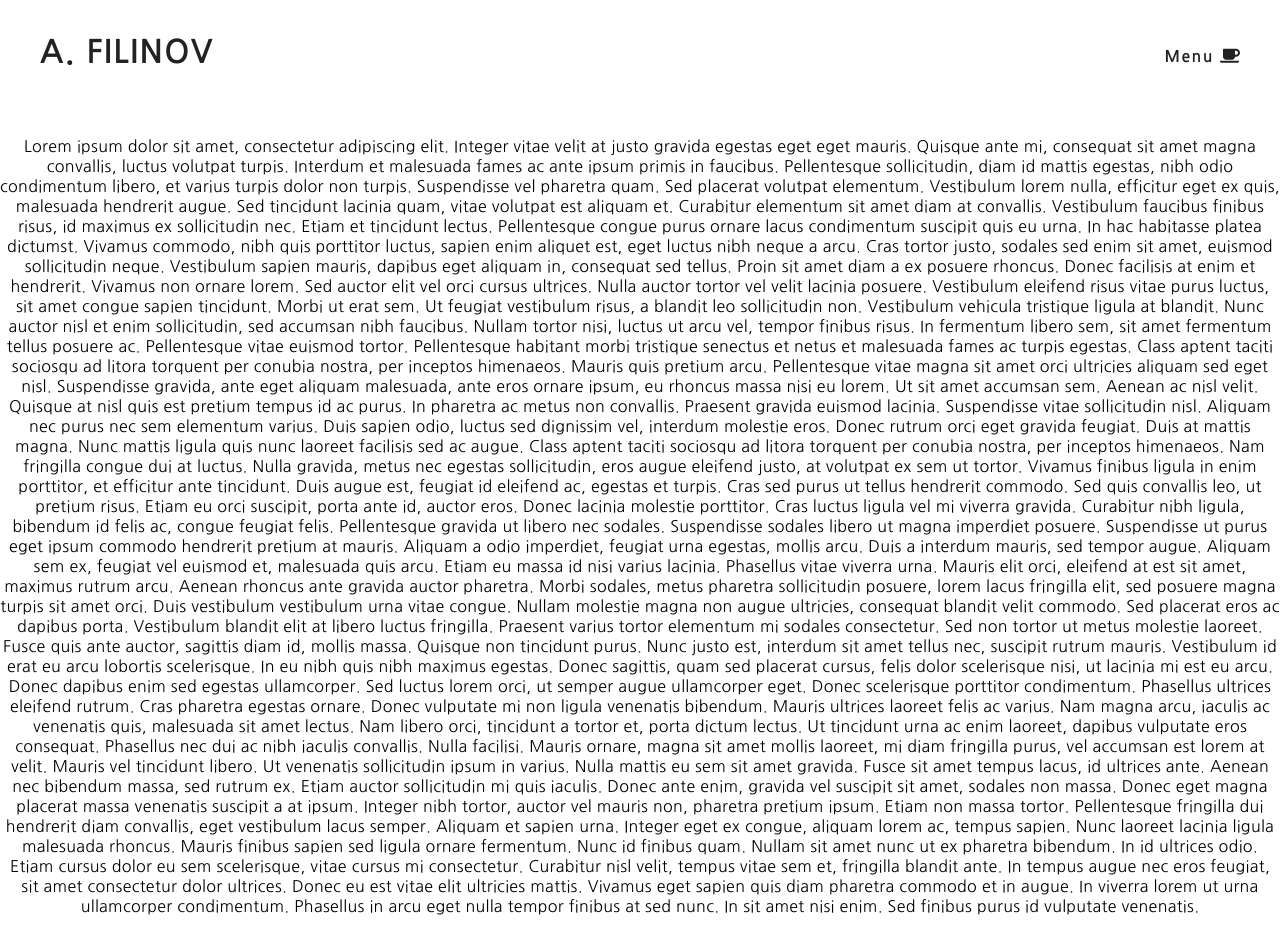
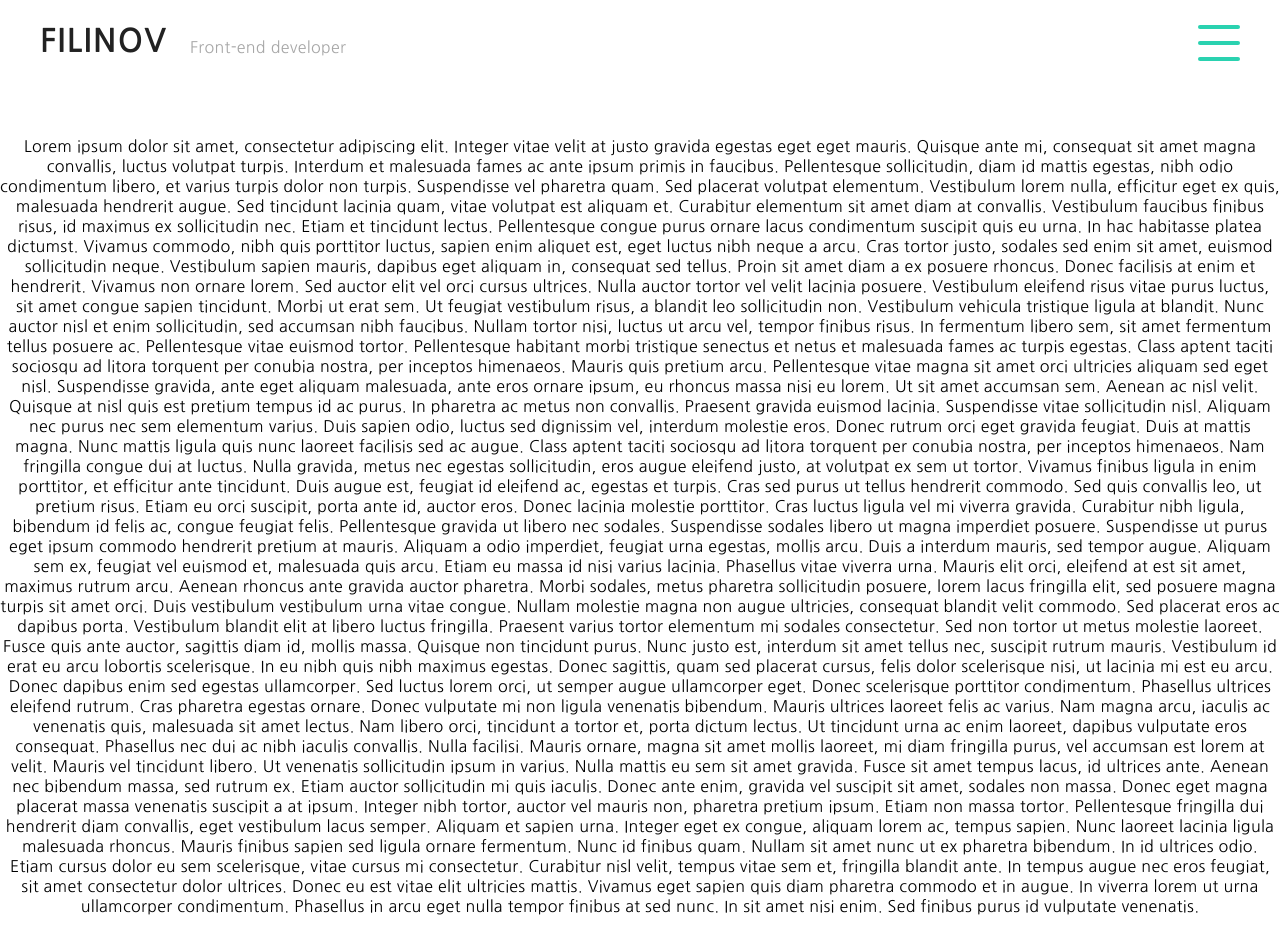
Before and after one commit to Johnnypanda/portfolio-v-3, a React app: page / in a window 1280 px wide. Built offline with nearby package versions, Linux system fonts and the light colour scheme.

Commit message:
header component v 1

```diff
--- a/src/components/Header.js
+++ b/src/components/Header.js
@@ -37,10 +37,16 @@ class Header extends Component {
                     </nav>
 
                     <div className={ this.state.condition ? "site-header__left" : "site-header__left left-toggled" }>
-                        <h1 className="site-header__site-name"><a href="">A. FILINOV</a></h1>
-                        <div className="site-header__description">Front-end developer</div>
-                        <a href="" id="menu"
-                        onClick={ this.handleClick }>Menu <FontAwesomeIcon icon="coffee" /></a>
+                    <div className="site-header__text-area">
+                        <h1 className="site-header__site-name"><a href="">FILINOV</a></h1>
+                        <p className="site-header__description">Front-end developer</p>
+                    </div>
+                        <div onClick={ this.handleClick }
+                             className= { this.state.condition ? "hamburger opened" : "hamburger" }>
+                            <span></span>
+                            <span></span>
+                            <span></span>
+                        </div>
                     </div>
 
              </header>
--- a/src/index.scss
+++ b/src/index.scss
@@ -5,9 +5,18 @@ $mainGrey: #EEEEEE;
 $secondaryGray: #DDD;
 $hoverColor: #2AD2B0;
 
+$hambasewidth: 15px;
+$hamsizemultiplier: 2;
+
 // --------------------MIXINS----------------------
 @mixin atMedium {
-    @media (min-width: 800px){
+    @media (min-width: 875px){
+        @content;
+    }
+}
+
+@mixin atSmall {
+    @media (max-width: 640px){
         @content;
     }
 }
@@ -49,26 +58,21 @@ color:$hoverColor;
     padding-top: 120px;
 }
 // -------------------HEADER STYLES----------------
-
-#menu {
-    position: absolute;
-    top: 0;
-    right: 0;
-    padding: 43px 40px 10px 10px;
-}
-
 .site-header {
     position: fixed;
-    top: -17px;
+    top: -3px;
     left: 0;
     right: 0;
+    z-index: 10;
 
+    @include clearfix;
     &__nav {
         position: relative;
+
         ul {
             list-style-type: none;
             padding: 0;
-
+            margin: 0;
             li {
                 padding: 20px 0px;
                 margin: 0px 10px;
@@ -77,18 +81,34 @@ color:$hoverColor;
 
             li:last-child {
                 border: none;
+
             }
         }
 
     }
 
+    &__text-area {
+        position: relative;
+    }
+
     &__site-name {
         font-size: 2rem;
-        padding-left: 40px;
+        margin-left: 40px;
+        width: 150px;
+        float: left;
+        padding-right: 5%;
     }
 
     &__description {
+        float: left;
+        width: 200px;
+        margin: 33px 0 0 0;
+        color: $secondaryBlack;
         display: none;
+
+        @include atMedium {
+            display: inline-block;
+        }
     }
 
     &__right {
@@ -99,12 +119,14 @@ color:$hoverColor;
 
     &__left {
         position: relative;
-        top: -16px;
+        top: 0px;
         background: #fff;
         transform: translateY(0);
         transition: all 0.3s ease;
         text-align: left;
-        padding: 10px 0px;
+        padding: 0px;
+        width: 100%;
+        height: 80px;
     }
 }
 
@@ -114,4 +136,57 @@ color:$hoverColor;
 
 .left-toggled {
     transform: translateY(-250%);
+    position: relative;
+    top: -36px;
 }
+
+//Hamburger icon
+
+.hamburger {
+    width: $hambasewidth * $hamsizemultiplier;
+    height: 22.5px * $hamsizemultiplier;
+    position: absolute;
+    cursor: pointer;
+    padding: 21px;
+    margin-right: 40px;
+    right: 0;
+    top: 0;
+    span {
+      display: block;
+      position: absolute;
+      height: 2.22px * $hamsizemultiplier;
+      width: 100%;
+      background: $hoverColor none repeat scroll 0% 0%;
+      opacity: 1;
+      right: 0px;
+      transition: all 0.3s ease-in-out 0s;
+      transform: rotate(0deg);
+      border-radius: 3px;
+      &:nth-child(1) {
+        margin-top: 0px;
+      }
+      &:nth-child(2) {
+        margin-top: 8px * $hamsizemultiplier;
+        margin-right: 0px;
+      }
+      &:nth-child(3) {
+        margin-top: 16px * $hamsizemultiplier;
+      }
+    }
+    &.opened {
+      span {
+        &:nth-child(1) {
+          transform: rotate(135deg);
+          margin-top: 8px * $hamsizemultiplier;
+        }
+        &:nth-child(2) {
+          opacity: 0;
+          right: -$hambasewidth * 3;
+        }
+        &:nth-child(3) {
+          transform: rotate(-135deg);
+          margin-top: 8px * $hamsizemultiplier;
+        }
+      }
+    }
+  }
```
